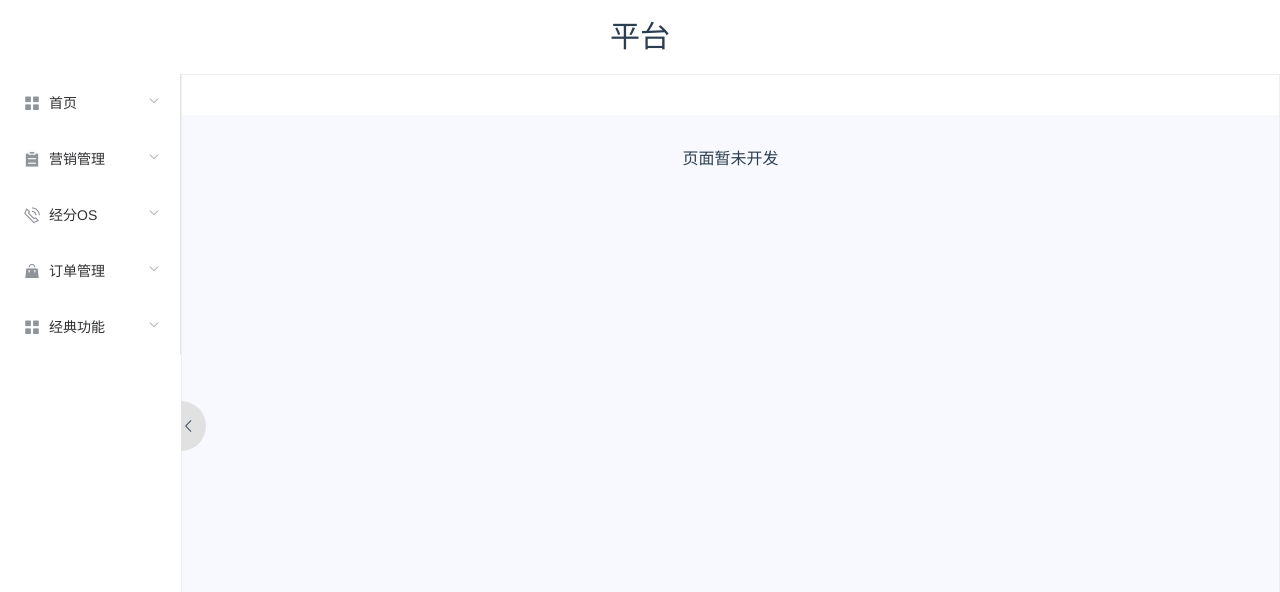
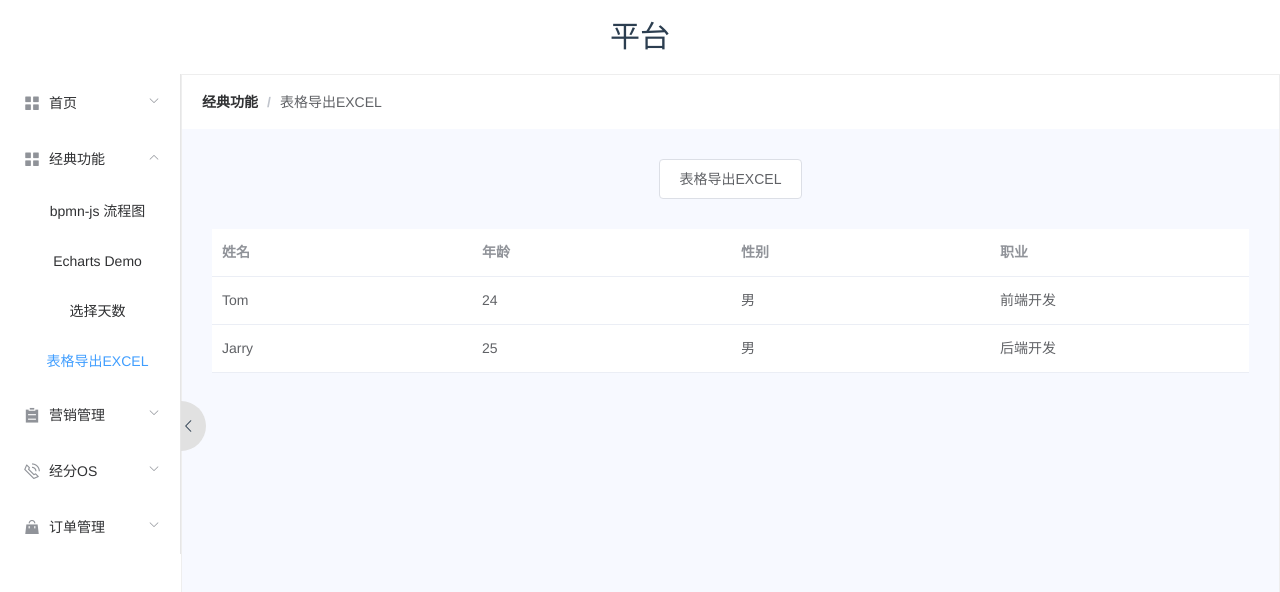
Before and after one commit to wosiku/my-vue-cli, a Vue app: page /my/tableExcel in a window 1280 px wide. Before the commit this address led to /404. Shown: the top 592 px of the page. Built offline with nearby package versions, Linux system fonts and the light colour scheme.

Commit message:
表格导出EXCEL

```diff
--- a/package.json
+++ b/package.json
@@ -19,13 +19,15 @@
     "bpmn-js": "^6.5.1",
     "echarts": "^4.4.0",
     "element-ui": "^2.11.1",
+    "file-saver": "^2.0.2",
     "jquery": "^3.5.1",
     "less": "^3.9.0",
     "less-loader": "^5.0.0",
     "vue": "^2.5.2",
     "vue-quill-editor": "^3.0.6",
     "vue-router": "^3.0.1",
-    "vuex": "^3.1.3"
+    "vuex": "^3.1.3",
+    "xlsx": "^0.16.1"
   },
   "devDependencies": {
     "autoprefixer": "^7.1.2",
--- a/src/components/sideBar/menuData.js
+++ b/src/components/sideBar/menuData.js
@@ -41,6 +41,46 @@ let menuData = [
         'id': 'mdmapp-personmanager6',
         'title': '图表',
         'url': '/echarts',
+        'icon': null,
+        'submenus': null,
+        'items': null
+      }
+    ]
+  },
+  { // 经典功能
+    'id': '1d45403d892f4d9a9aded0eabfe2521',
+    'title': '经典功能',
+    'icon': 'el-icon-menu',
+    'url': '/home',
+    'menus': [
+      {
+        'id': 'mdmapp-orgmanager2',
+        'title': 'bpmn-js 流程图',
+        'url': '/my/bpmnjs',
+        'icon': null,
+        'submenus': null,
+        'items': null
+      },
+      {
+        'id': 'mdmapp-orgmanager2',
+        'title': 'Echarts Demo',
+        'url': '/my/echarts',
+        'icon': null,
+        'submenus': null,
+        'items': null
+      },
+      {
+        'id': 'mdmapp-orgmanager2',
+        'title': '选择天数',
+        'url': '/my/selectDay',
+        'icon': null,
+        'submenus': null,
+        'items': null
+      },
+      {
+        'id': 'mdmapp-orgmanager2',
+        'title': '表格导出EXCEL',
+        'url': '/my/tableExcel',
         'icon': null,
         'submenus': null,
         'items': null
@@ -186,38 +226,6 @@ let menuData = [
         'items': null
       }
     ]
-  },
-  { // 经典功能
-    'id': '1d45403d892f4d9a9aded0eabfe2521',
-    'title': '经典功能',
-    'icon': 'el-icon-menu',
-    'url': '/home',
-    'menus': [
-      {
-        'id': 'mdmapp-orgmanager2',
-        'title': 'bpmn-js 流程图',
-        'url': '/my/bpmnjs',
-        'icon': null,
-        'submenus': null,
-        'items': null
-      },
-      {
-        'id': 'mdmapp-orgmanager2',
-        'title': 'Echarts Demo',
-        'url': '/my/echarts',
-        'icon': null,
-        'submenus': null,
-        'items': null
-      },
-      {
-        'id': 'mdmapp-orgmanager2',
-        'title': '选择天数',
-        'url': '/my/selectDay',
-        'icon': null,
-        'submenus': null,
-        'items': null
-      }
-    ]
   }
 ];
 export default menuData;
--- a/src/router/index.js
+++ b/src/router/index.js
@@ -30,6 +30,10 @@ export default new Router({
             {
               path: 'selectDay',
               component: resolve => require(['@/views/demo/selectDay/index'], resolve)
+            },
+            {
+              path: 'tableExcel',
+              component: resolve => require(['@/views/demo/tableExcel/index'], resolve)
             }
           ]
         },
--- /dev/null
+++ b/src/views/demo/tableExcel/index.vue
@@ -0,0 +1,50 @@
+<template>
+  <div>
+    <el-button @click="exportExcel">表格导出EXCEL</el-button>
+    <el-table :data="tableData" class="myTable" style="margin-top: 30px;">
+      <el-table-column label="姓名" prop="name"></el-table-column>
+      <el-table-column label="年龄" prop="age"></el-table-column>
+      <el-table-column label="性别" prop="sex"></el-table-column>
+      <el-table-column label="职业" prop="job"></el-table-column>
+    </el-table>
+  </div>
+</template>
+<script>
+import FileSaver from 'file-saver';
+import XLSX from 'xlsx';
+export default {
+  data () {
+    return {
+      tableData: [
+        {
+          name: 'Tom',
+          age: 24,
+          sex: '男',
+          job: '前端开发'
+        },
+        {
+          name: 'Jarry',
+          age: 25,
+          sex: '男',
+          job: '后端开发'
+        }
+      ]
+    };
+  },
+  methods: {
+    exportExcel () {
+      var wb = XLSX.utils.table_to_book(document.querySelector('.myTable'));
+
+      var wbout = XLSX.write(wb, { bookType: 'xlsx', bookSST: true, type: 'array' });
+
+      try {
+        FileSaver.saveAs(new Blob([wbout], { type: 'application/octet-stream' }), '表格导出EXCEL.xlsx');
+      } catch (e) {
+        if (typeof console !== 'undefined') console.log(e, wbout);
+      }
+
+      return wbout;
+    }
+  }
+};
+</script>
```
